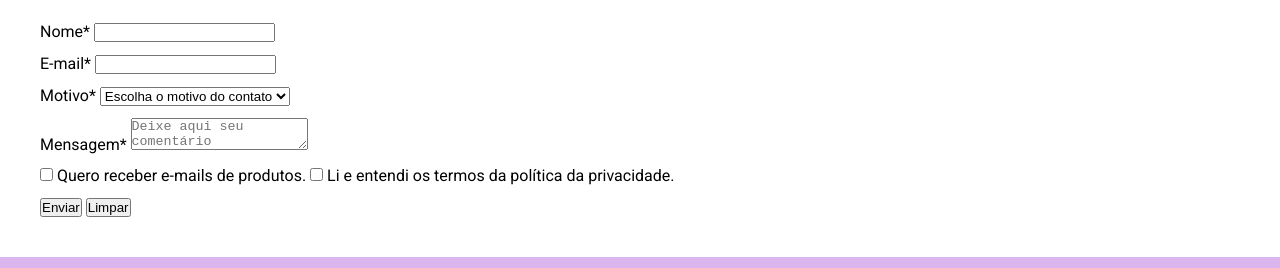
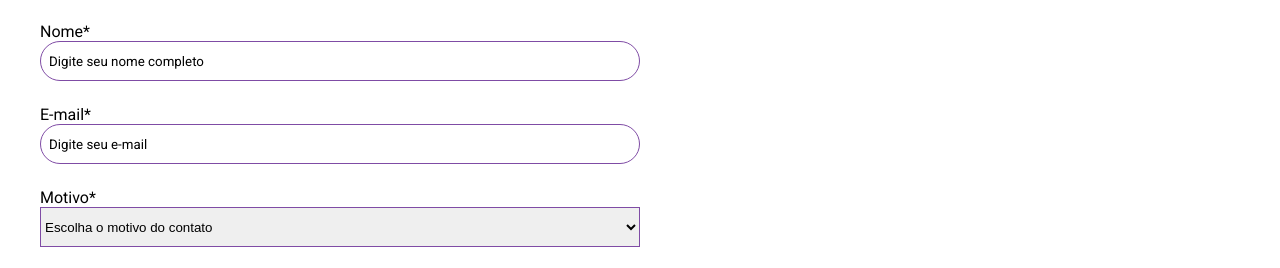
Before and after one commit to kamilarochapimentel/DSWI, a plain HTML site: page projeto/contato2.html in a window 1280 px wide. Shown: the part 229-497 px from the top of the page. Drawn offline with nearby package versions, Linux system fonts and the light colour scheme.

Commit message:
atualizando pagina de contatos

```diff
--- a/projeto/contato2.html
+++ b/projeto/contato2.html
@@ -60,19 +60,19 @@
             <div id="feedback">
                 <form action="" method="post">
                     <div>
-                        <label for="nome">Nome*</label>
-                        <input type="text" name="nome" id="nome" required>
+                        <label for="nome">Nome*</label><br>
+                        <input type="text" name="nome" id="nome" placeholder="Digite seu nome completo" required>
                     </div>
 
                     <div>
-                        <label for="email">E-mail*</label>
-                        <input type="email" name="email" id="email" required>
+                        <label for="email">E-mail*</label><br>
+                        <input type="email" name="email" id="email" placeholder="Digite seu e-mail" required>
                     </div>
 
                 <div>
-                <label for="motivacao">Motivo*</label>
+                <label for="motivacao">Motivo*</label><br>
                  <select id="motivacao" name="motivacao" required>
-                <option value=""  disabled selected>Escolha o motivo do contato</option>
+                <option value=""  disabled selected><span class="select-frase">Escolha o motivo do contato</span></option>
                 <option value="Informação">Informação</option>
                 <option value="Elogio">Elogio</option>
                 <option value="Sugestão">Sugestão</option>
@@ -82,20 +82,20 @@
                 </div>
 
                     <div>
-                    <label for="comentario">Mensagem*</label>
+                    <label for="comentario">Mensagem*</label><br>
                     <textarea name="comentario" id="comentario" placeholder="Deixe aqui seu comentário" maxlength="500" required></textarea>
                     </div>
 
                     <div class="marcacao-termos">
                         <input type="checkbox" id="news" name="news">
                         <label for="news">Quero receber e-mails de produtos.</label>
-
+                        <br>
                         <input type="checkbox" id="termo" name="termo" required>
                         <label for="termo">Li e entendi os termos  da política da privacidade.</label>
                     </div>
-                    <div>
-                    <input type="submit" id="enviar" name="enviar" value="Enviar">
-                    <input type="reset" id="limpar" name="limpar" value="Limpar">
+                    <div id="botoes-todos" >
+                    <input type="submit" id="enviar" name="enviar" value="Enviar"  class="botoes">
+                    <input type="reset" id="limpar" name="limpar" value="Limpar"  class="botoes">
                     </div>
                 </form>
             </div>
--- a/projeto/src/assets/styles/styles-contato2.css
+++ b/projeto/src/assets/styles/styles-contato2.css
@@ -137,7 +137,6 @@ main {
 
 h1 {
     color: var(--color_gray2);
-    /* font-weight: bold; */
     font-weight:lighter;
     text-transform:uppercase;
     font-size: 45px;
@@ -145,71 +144,59 @@ h1 {
 
 hr{
     margin-bottom: 3%;
+    border: 0.1rem solid;
+    color: var(--color_gray2);
 }
 
-#feedback{
-    position:relative;
-}
 #feedback div{
-    margin-top:1%;
+    margin-bottom:2%;
 }
 
+#email, #nome{
+    height: 40px;
+    width: 50%;
+    border-radius: 10rem;
+    border: 0.1rem solid var(--color_lilas);
+}
 
-/* #feedback {
-    display: flex;
-    justify-content: space-between;
+::placeholder{
+    color:var(--color_black);
+    padding-left: 0.5rem;
+    font-family: 'Roboto', sans-serif;
 
 }
+select {
+    height: 40px;
+    width: 50%;
+    border: 0.1rem solid var(--color_lilas);
+ }
 
-#feedback img {
-    display: block;
-    width: 700px;
-    height: 500px;
-    margin-right: 100px;
+#feedback textarea {
+    width: 50%;
+    height: 10rem;
+    border: 0.1rem solid var(--color_lilas);
+    line-height: 1.5;
 }
 
-#feedback form {
-    margin-top: 40px;
-    height: 500px;
-    display: flex;
-    flex-direction: column;
-    align-items: center;
-    justify-content: center;
-    width: 700px;
-    background-color: rgba(128, 128, 128, 0.041);
-    border-radius: 10px;
-}
-
-#feedback form input {
-    margin-top: 20px;
-    height: 40px;
-    width: 560px;
-}
-
-#feedback textarea {
-    margin-top: 20%;
-    margin-left: 47%;
-    width: 80%;
-    height: 200%;
-}
-
-#enviar {
-    font-size: 14px;
-    font-weight: bold;
-    margin-top: 10%;
+.botoes{
+    font-size: 16px;
     border: none;
     background-color: var(--color_lilas3);
     color: var(--color_black);
     text-transform: uppercase;
     padding: 20px 30px;
-    border-radius: 10px;
+    border-radius: 0.5rem;
 }
 
-#enviar:hover {
+.botoes:hover {
     cursor: pointer;
     background-color: var(--color_lilas);
-} */
+}
 
+#limpar{
+    display: relative;
+    margin: 0 10px;
+}
 
 /* FOOTER 1 */
 
```
Also changed, not shown: projeto/src/assets/images/rosa-contato.png (added).
